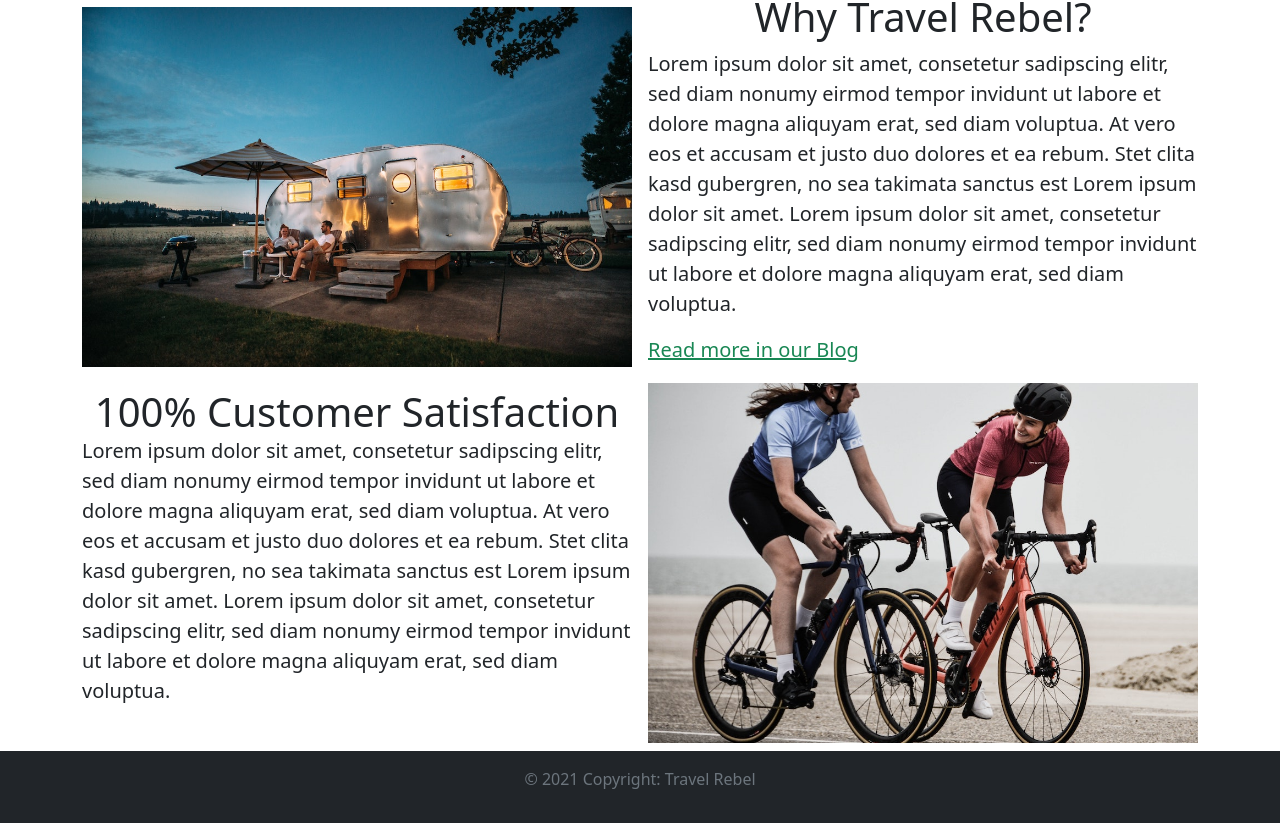
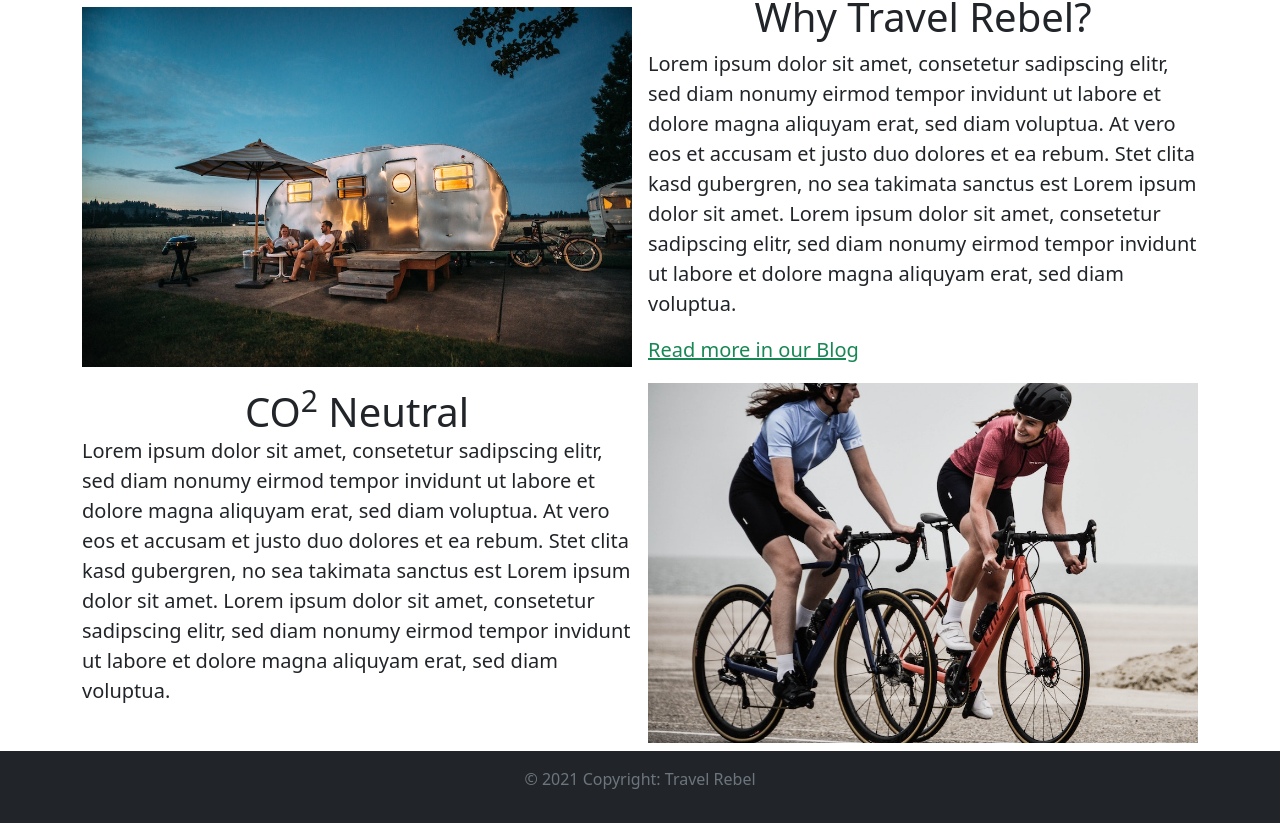
Before and after one commit to rbr0uwers/Travelrebel, an Angular app: page / in a window 1280 px wide. Shown: the part 1261-2084 px from the top of the page. Built offline with nearby package versions, Linux system fonts and the light colour scheme.

Commit message:
Minor Text Change

```diff
--- a/src/app/home/home.component.html
+++ b/src/app/home/home.component.html
@@ -26,10 +26,10 @@
         <div class="col-md-6 my-auto">
             <h2 class="text-center display-6">Why Travel Rebel?</h2>
             <p class="fs-5">Lorem ipsum dolor sit amet, consetetur sadipscing elitr, sed diam nonumy eirmod tempor invidunt ut labore et dolore magna aliquyam erat, sed diam voluptua. At vero eos et accusam et justo duo dolores et ea rebum. Stet clita kasd gubergren, no sea takimata sanctus est Lorem ipsum dolor sit amet. Lorem ipsum dolor sit amet, consetetur sadipscing elitr, sed diam nonumy eirmod tempor invidunt ut labore et dolore magna aliquyam erat, sed diam voluptua.</p>
-            <a routerLink="../blog" class="link-success fs-5 "> Read more in our Blog</a>
+            <a routerLink="../blog" class="link-success fs-5"> Read more in our Blog</a>
         </div>
         <div class="col-md-6 my-auto">
-            <h2 class="text-center display-6 my-auto">100% Customer Satisfaction</h2>
+            <h2 class="text-center display-6 my-auto">CO<sup>2</sup> Neutral</h2>
             <p class="fs-5">Lorem ipsum dolor sit amet, consetetur sadipscing elitr, sed diam nonumy eirmod tempor invidunt ut labore et dolore magna aliquyam erat, sed diam voluptua. At vero eos et accusam et justo duo dolores et ea rebum. Stet clita kasd gubergren, no sea takimata sanctus est Lorem ipsum dolor sit amet. Lorem ipsum dolor sit amet, consetetur sadipscing elitr, sed diam nonumy eirmod tempor invidunt ut labore et dolore magna aliquyam erat, sed diam voluptua.</p>
         </div>
         <div class="col-md-6">
```
